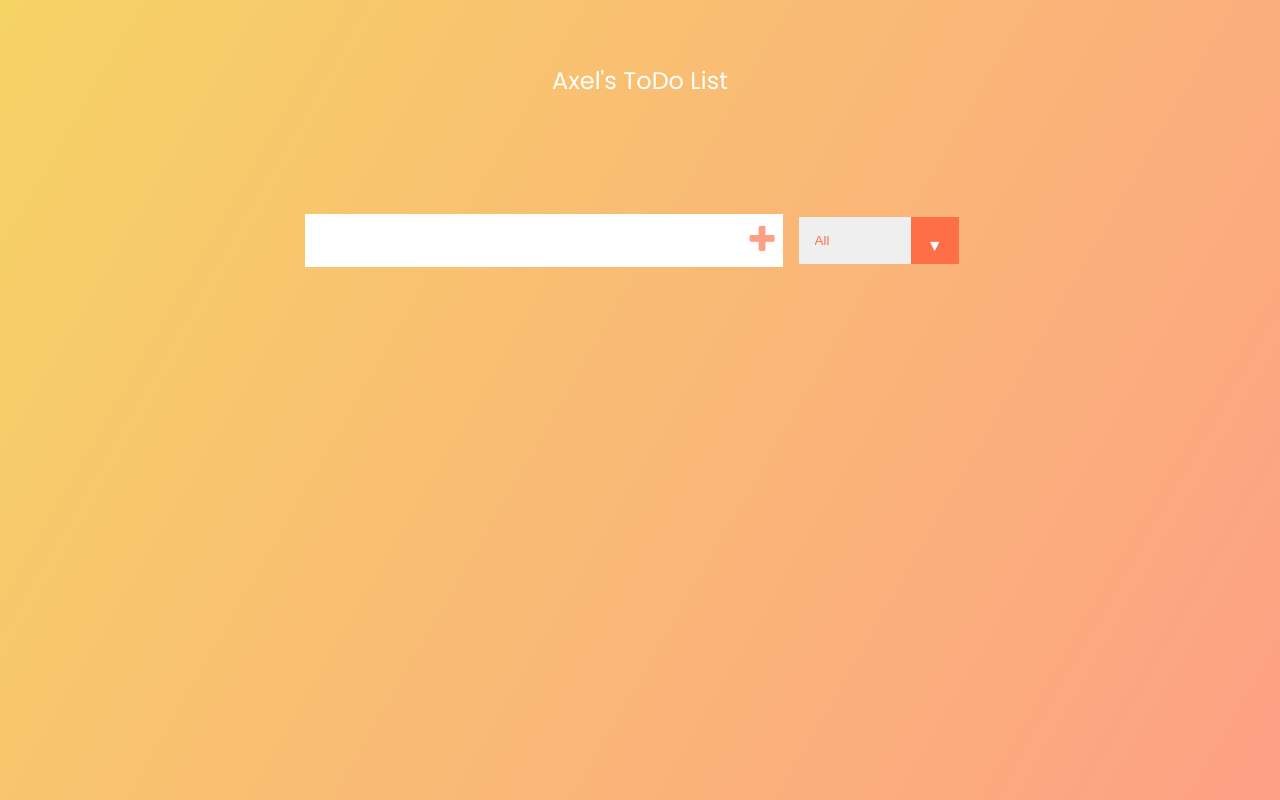
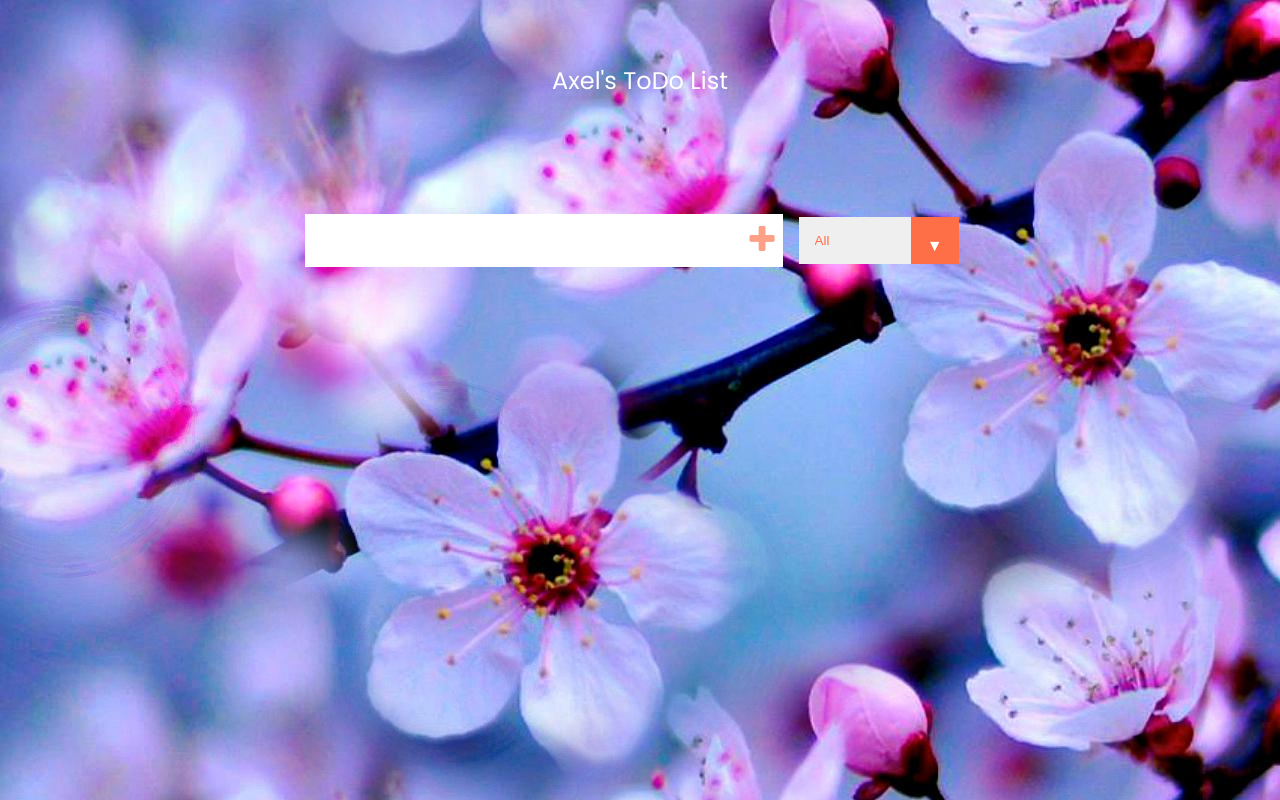
Before and after one commit to sprnklr/sprnklr.github.io, a plain HTML site: page index.html in a window 1280 px wide. Drawn offline with Linux system fonts and the light colour scheme.

Commit message:
bruh-todo

```diff
--- a/style.css
+++ b/style.css
@@ -16,7 +16,7 @@ html,body {
 
 .main {
     min-height: 100vh;
-    background-image: linear-gradient(120deg, #f6D365,#FDA085);
+    background-image: url(assets/cherry.jpg);
     color:white;
     font-family: poppins;
 }
```
Also changed, not shown: assets/cherry.jpg (added).
